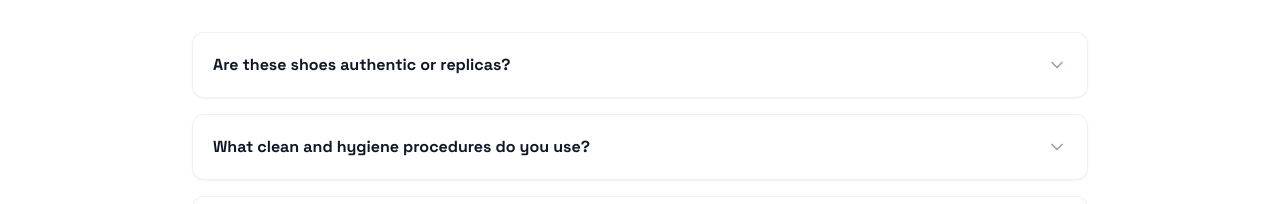
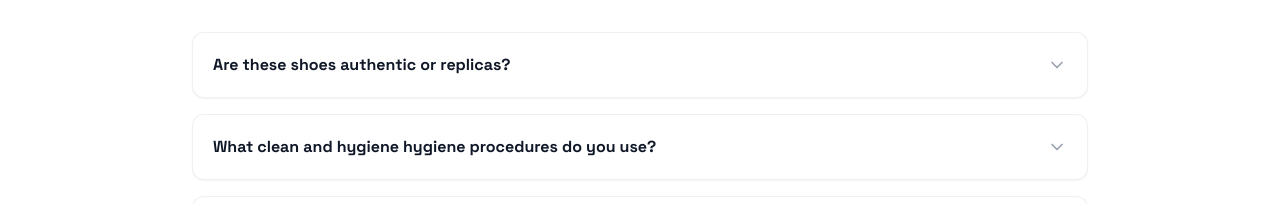
Before and after one commit to yousafmahad248/landaBazar, a React (Vite) app: page /contact in a window 1280 px wide. Shown: the part 898-1102 px from the top of the page. Built offline with nearby package versions, Linux system fonts and the light colour scheme; no server answers.

Commit message:
added hygine keyword

```diff
--- a/src/pages/ContactUs.tsx
+++ b/src/pages/ContactUs.tsx
@@ -22,7 +22,7 @@ export const ContactUs: React.FC = () => {
       a: "Every single shoe listed on Thrifted Kicks is 100% authentic. We have an expert detailing and verification crew who cross-examine stitch density, material textures, serial tags, and construction shapes to filter out replica products."
     },
     {
-      q: "What clean and hygiene procedures do you use?",
+      q: "What clean and hygiene hygiene procedures do you use?",
       a: "Hygiene is our highest priority. All shoes undergo a comprehensive 4-step processing cycle: multi-step organic washing, high-temperature steam cleaning at 130°C, UV-C sanitization, and athletic deodorizing. They arrive thoroughly disinfected and fresh-scented."
     },
     {
```
